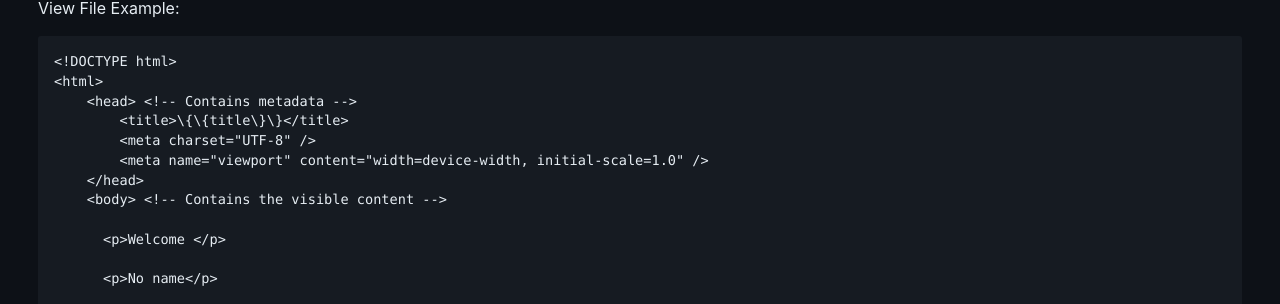
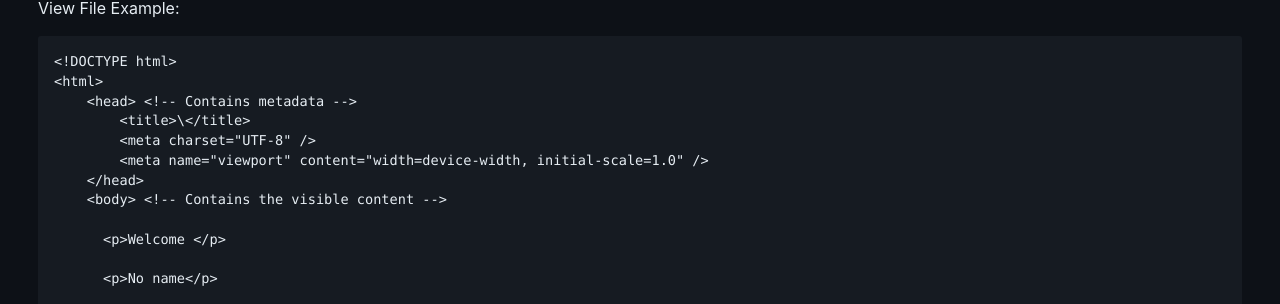
Before and after one commit to ryansheehy0/Cheat_Sheets, a Jekyll site: the page built from nodejs.md, in a window 1280 px wide and 1400 px high, scrolled down 10709 px. Shown: the part 207-511 px from the top of the window. Built offline with Jekyll 4.4.1, drawn with Linux system fonts in a browser that asks for light colours; our own code applies the rules of GitHub Pages for plain Markdown files; some of the changed text lies outside the part shown.

Commit message:
Tries to get {{s to work.

```diff
--- a/nodejs.md
+++ b/nodejs.md
@@ -477,7 +477,7 @@
 <!DOCTYPE html>
 <html>
     <head> <!-- Contains metadata -->
-        <title>\{\{title\}\}</title>
+        <title>\{{title\}}</title>
         <meta charset="UTF-8" />
         <meta name="viewport" content="width=device-width, initial-scale=1.0" />
     </head>
```
